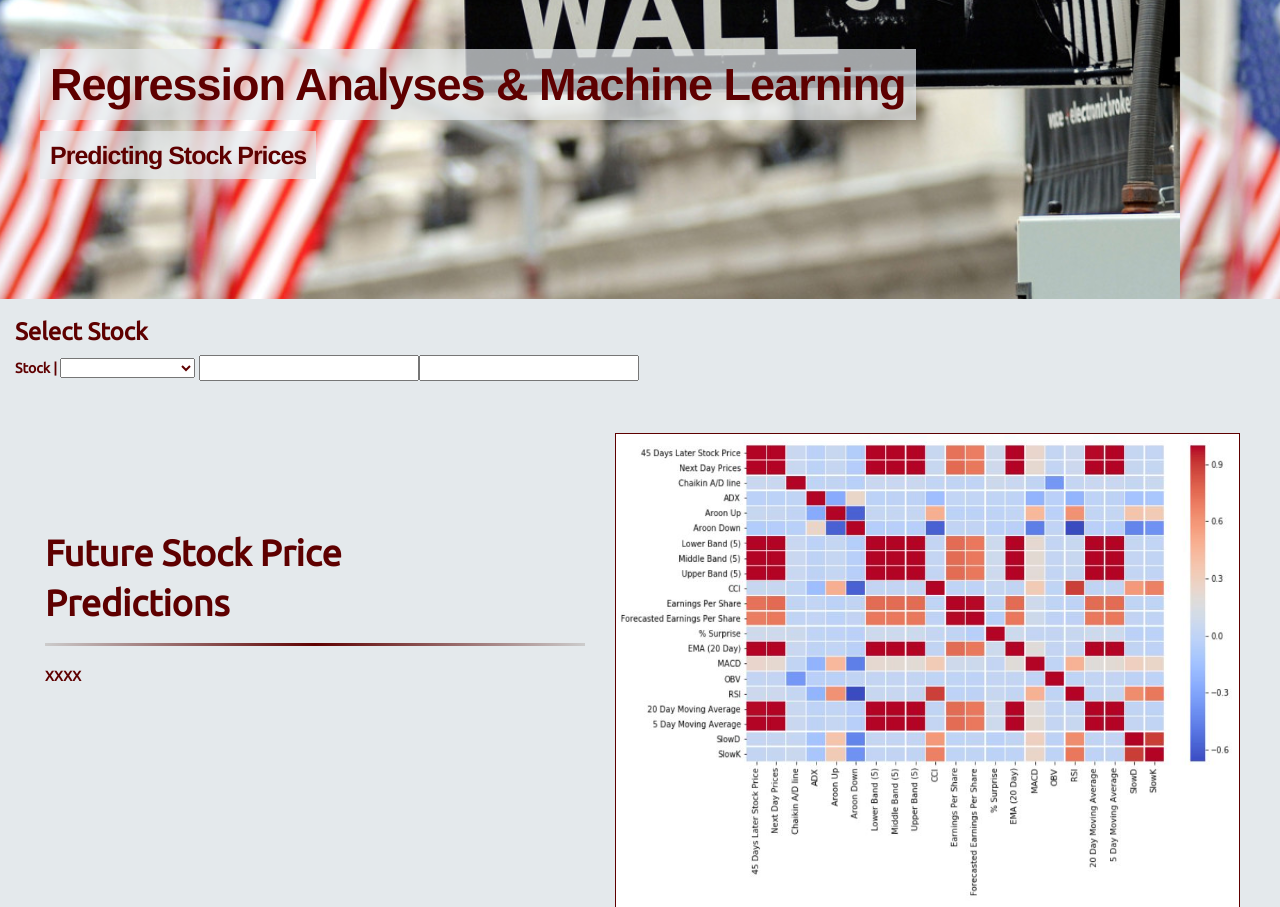
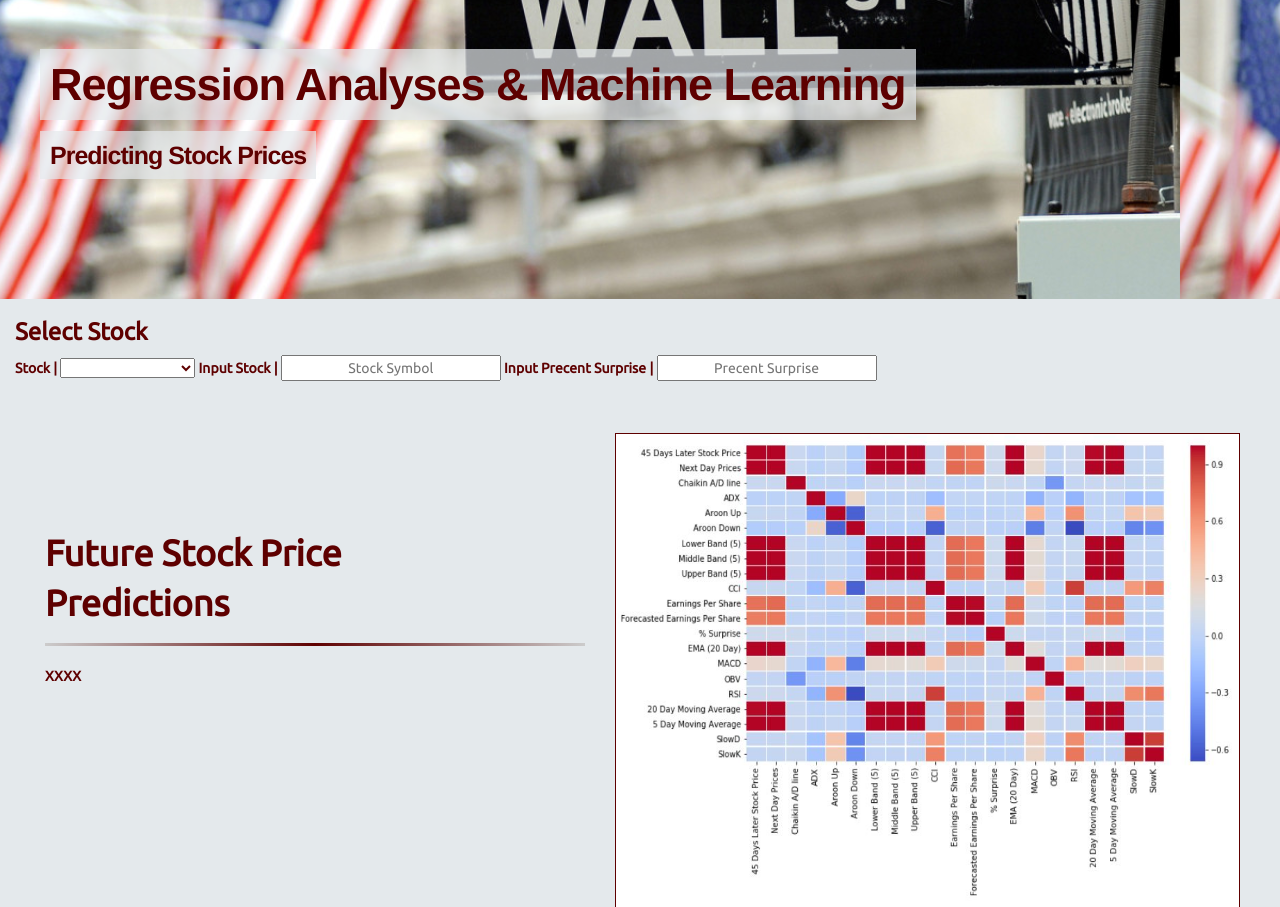
Before and after one commit to aarsalla/Project3, a Flask app: page /regression in a window 1280 px wide. Shown: the part 73-980 px from the top of the page. Run offline with Flask 2, Linux system fonts and the light colour scheme; parts of the project's set-up code (start-up, migrations or seed data) failed here and were passed over; some libraries are stand-ins or nearby versions.

Commit message:
Updating regression file

```diff
--- a/templates/regression.html
+++ b/templates/regression.html
@@ -69,7 +69,11 @@
                   </select>
 
       <!-- Start stock price prediction equation -->
-      <form><input type="integer" id="stockInput"><input type="integer" id="surpriseInput">
+      <form>
+          <label class="heading" for="stockInput"> Input Stock | </label>
+            <input type="text" id="stockInput" placeholder="Stock Symbol" class = "text-center">
+          <label class="heading" for="surpriseInput"> Input Precent Surprise | </label>
+            <input type="integer" id="surpriseInput" placeholder="Precent Surprise" class = "text-center">
       </form>
 
       <!-- End stock price prediction equation -->
```
